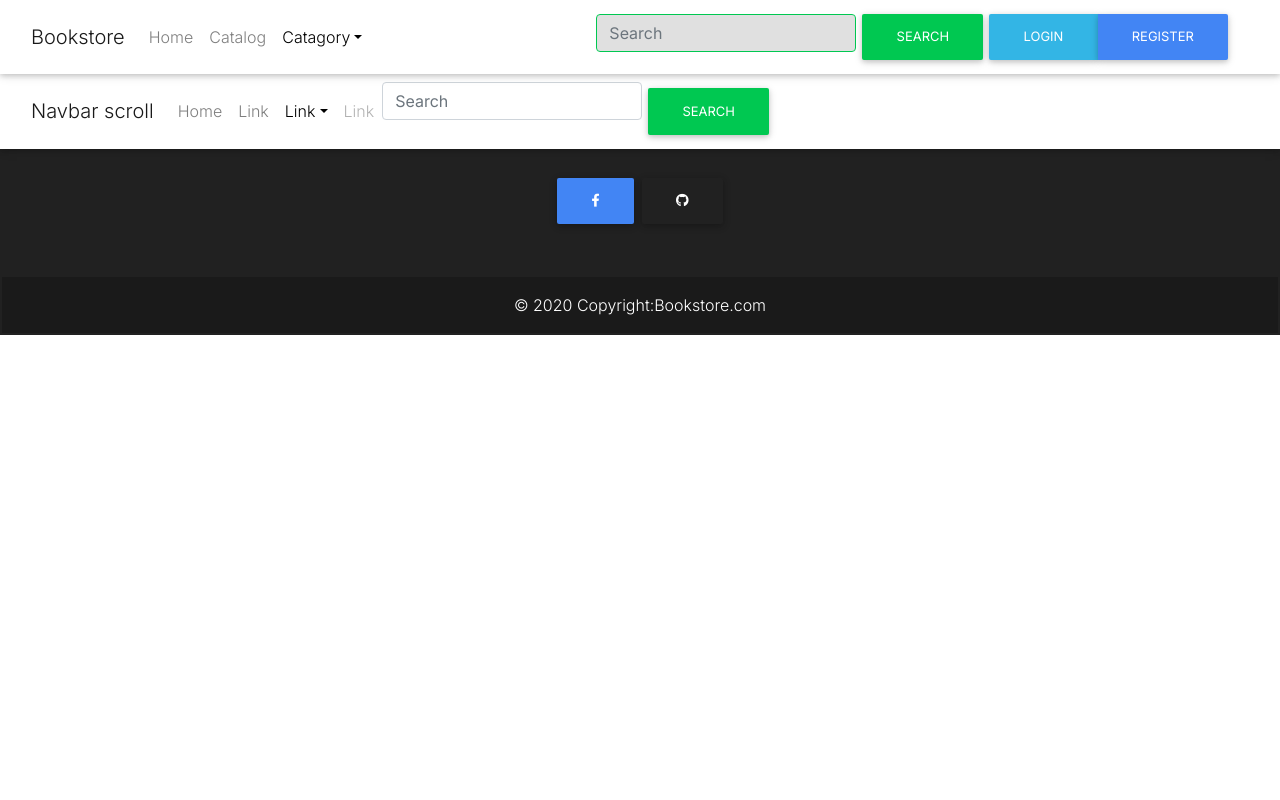
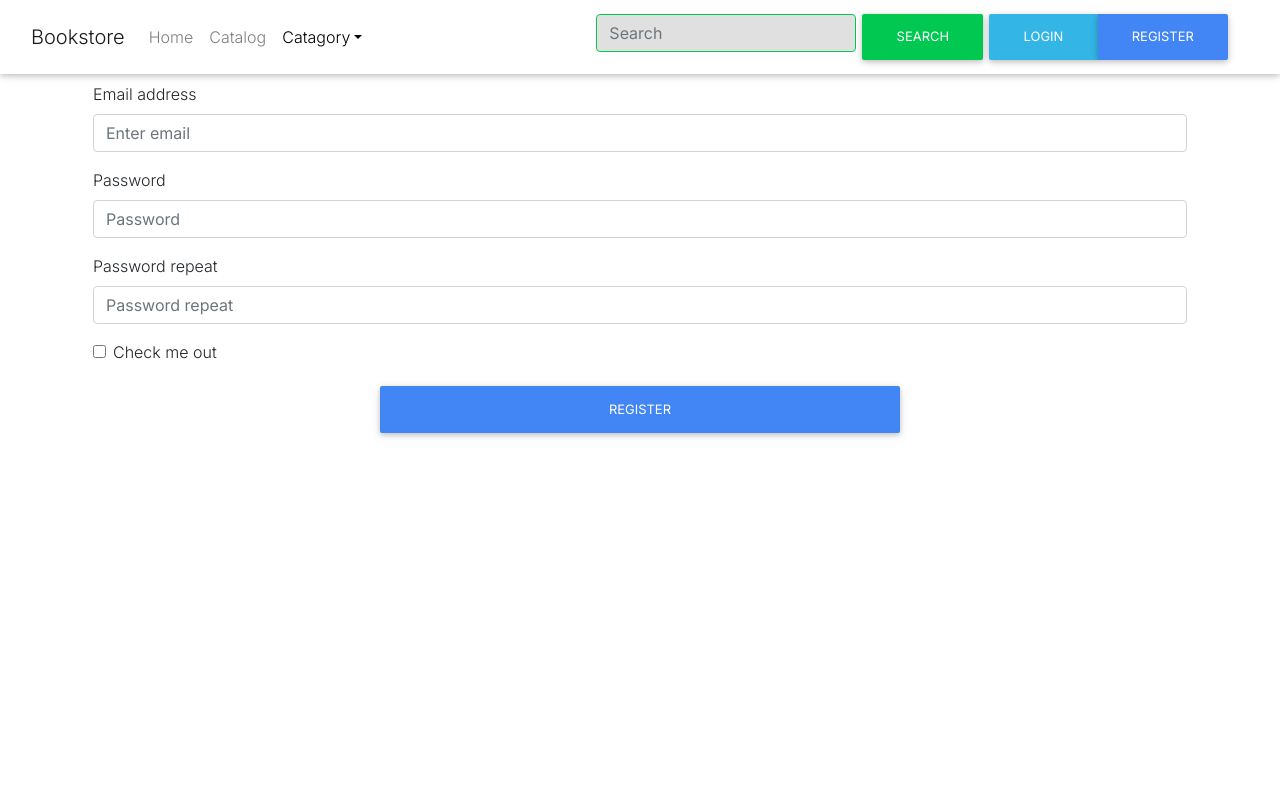
Before and after one commit to Thanh10101/Front-End, a Next.js app: page /register in a window 1280 px wide. Shown: the top 800 px of the page. Built offline with nearby package versions, Linux system fonts and the light colour scheme.

Commit message:
change file register,login

```diff
--- a/package.json
+++ b/package.json
@@ -3,7 +3,7 @@
     "version": "0.1.0",
     "private": true,
     "scripts": {
-        "dev": "next dev",
+        "dev": "next dev -p 2004",
         "build": "next build",
         "start": "next start",
         "lint": "next lint"
--- a/src/app/layout.tsx
+++ b/src/app/layout.tsx
@@ -38,24 +38,24 @@ export const metadata = {
   description: 'Generated by create next app',
 }
 
+
+
 export default function RootLayout({
   children,
 }: {
   children: React.ReactNode
 }) {
+
   return (
-
-
-    <html lang="en">
+    <html lang="en" >
       <body className={inter.className}>
         <Navbar expand="lg" className="bg-white sticky-top d-flex">
           <Container fluid className=' d-flex'>
             <Navbar.Toggle aria-controls="basic-navbar-nav" />
-            <Navbar.Brand href="/">Bookstore</Navbar.Brand>
+            <Navbar.Brand as={Link} href="/">Bookstore</Navbar.Brand>
             <Navbar.Collapse id="navbarScroll">
               <Nav
                 className="me-auto my-2 my-lg-0"
-                style={{ maxHeight: '100px' }}
                 navbarScroll
               >
                 <Nav.Link as={Link} href="/">Home</Nav.Link>
@@ -87,13 +87,15 @@ export default function RootLayout({
                 <Button className='m-0' variant="success">Search</Button>
               </Form>
               <ButtonGroup>
-                <Button variant="info" href='/login'>Login</Button>
-                <Button variant="primary">Register</Button>
+                <Button as={Link} variant="info" href='/login'>Login</Button>
+                <Button as={Link} variant="primary" href="/register">Register</Button>
               </ButtonGroup>
             </Container>
           </Container>
         </Navbar>
+
         {children}
+
         <MDBFooter className='bg-dark border border-dark border-top-100 text-center'>
           <MDBContainer className='p-4 pb-0 ' >
             <section className='mb-4'>
--- a/src/app/page.tsx
+++ b/src/app/page.tsx
@@ -8,7 +8,7 @@ import Container from 'react-bootstrap/Container'
 
 export default function BasicExample() {
   return (
-    <Container className='vh-100' style={{ color: app.primaryColor }}>
+    <Container className='min-vh-100' style={{ color: app.primaryColor }}>
       body
     </Container>
   );
--- a/src/app/register/page.tsx
+++ b/src/app/register/page.tsx
@@ -1,50 +1,42 @@
 'use client'
-import Button from 'react-bootstrap/Button';
-import Container from 'react-bootstrap/Container';
-import Form from 'react-bootstrap/Form';
-import Nav from 'react-bootstrap/Nav';
-import Navbar from 'react-bootstrap/Navbar';
-import NavDropdown from 'react-bootstrap/NavDropdown';
+import { useRouter } from 'next/navigation'
+import Container from 'react-bootstrap/Container'
+import Button from 'react-bootstrap/Button'
+import Form from 'react-bootstrap/Form'
+import ButtonGroup from 'react-bootstrap/ButtonGroup'
+
 
 export default function Register() {
+    const router = useRouter()
+    const register = () => {
+        alert("registerd")
+    }
+
     return (
-        <Navbar expand="lg" className="bg-body-tertiary">
-            <Container fluid>
-                <Navbar.Brand href="#">Navbar scroll</Navbar.Brand>
-                <Navbar.Toggle aria-controls="navbarScroll" />
-                <Navbar.Collapse id="navbarScroll">
-                    <Nav
-                        className="me-auto my-2 my-lg-0"
-                        style={{ maxHeight: '100px' }}
-                        navbarScroll
-                    >
-                        <Nav.Link href="#action1">Home</Nav.Link>
-                        <Nav.Link href="#action2">Link</Nav.Link>
-                        <NavDropdown title="Link" id="navbarScrollingDropdown">
-                            <NavDropdown.Item href="#action3">Action</NavDropdown.Item>
-                            <NavDropdown.Item href="#action4">
-                                Another action
-                            </NavDropdown.Item>
-                            <NavDropdown.Divider />
-                            <NavDropdown.Item href="#action5">
-                                Something else here
-                            </NavDropdown.Item>
-                        </NavDropdown>
-                        <Nav.Link href="#" disabled>
-                            Link
-                        </Nav.Link>
-                    </Nav>
-                    <Form className="d-flex">
-                        <Form.Control
-                            type="search"
-                            placeholder="Search"
-                            className="me-2"
-                            aria-label="Search"
-                        />
-                        <Button variant="success">Search</Button>
-                    </Form>
-                </Navbar.Collapse>
-            </Container>
-        </Navbar>
+        <Container className='min-vh-100 bg-body-tertiary d-grid gap-3'>
+            <Form className='p-2' >
+                <Form.Group className="mb-3" controlId="formBasicEmail">
+                    <Form.Label>Email address</Form.Label>
+                    <Form.Control type="email" placeholder="Enter email" />
+                </Form.Group>
+                <Form.Group className="mb-3" controlId="formBasicPassword">
+                    <Form.Label>Password</Form.Label>
+                    <Form.Control type="password" placeholder="Password" />
+                </Form.Group>
+                <Form.Group className="mb-3" controlId="formBasicPassword">
+                    <Form.Label>Password repeat</Form.Label>
+                    <Form.Control type="password" placeholder="Password repeat" />
+                </Form.Group>
+                <Form.Group className="mb-3" controlId="formBasicCheckbox">
+                    <Form.Check type="checkbox" label="Check me out" />
+                </Form.Group>
+                <Container className='text-center'>
+                    <ButtonGroup className='me-2 w-50'>
+                        <Button className='me-2 w-50' onClick={() => register()} variant="primary">Register</Button>
+                    </ButtonGroup>
+                </Container>
+            </Form>
+        </Container>
+
     )
 }
```
Also changed, not shown: src/app/login/page.tsx (+4 -4 lines).
